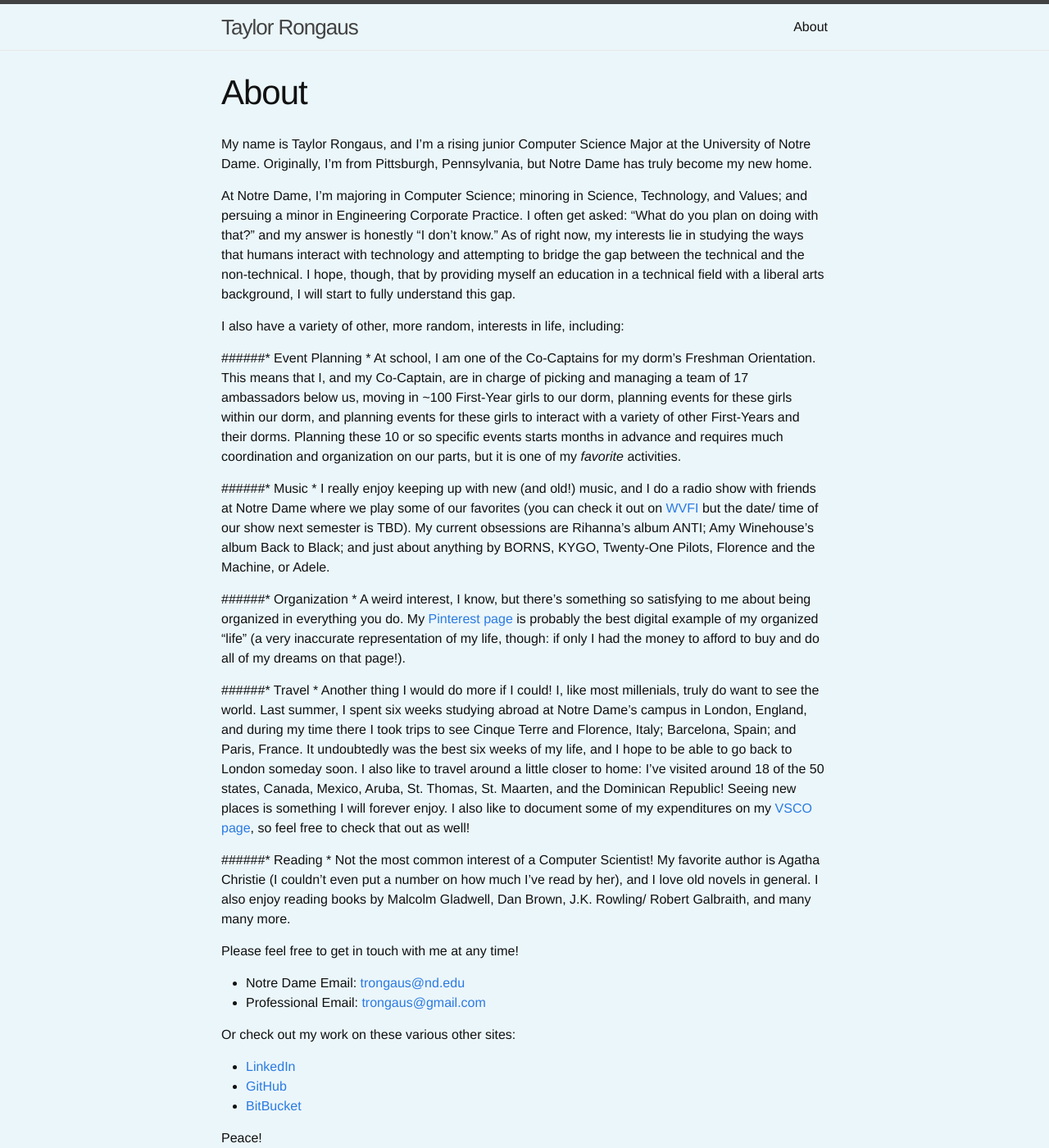
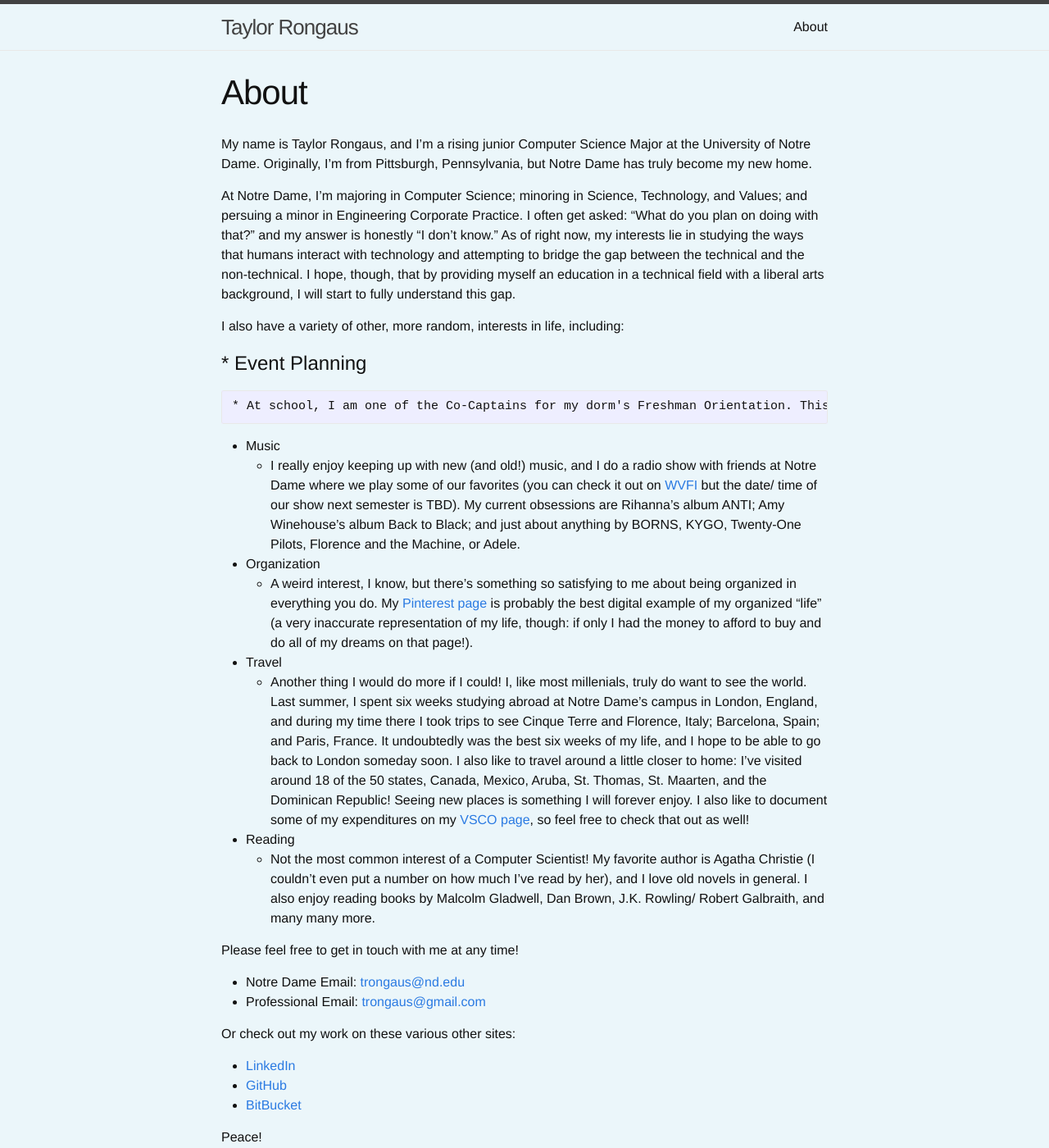
Before and after one commit to trongaus/trongaus.github.io, a Jekyll site: the page built from about.md, in a window 1280 px wide and 1400 px high. Shown: the whole window at 82% size. Built offline with Jekyll 4.4.1, drawn with Linux system fonts in a browser that asks for light colours.

Commit message:
messing with formatting

```diff
--- a/about.md
+++ b/about.md
@@ -10,19 +10,19 @@ At Notre Dame, I'm majoring in Computer Science; minoring in Science, Technology
 
 I also have a variety of other, more random, interests in life, including:
 
-######* Event Planning
+# * Event Planning #
 	* At school, I am one of the Co-Captains for my dorm's Freshman Orientation. This means that I, and my Co-Captain, are in charge of picking and managing a team of 17 ambassadors below us, moving in ~100 First-Year girls to our dorm, planning events for these girls within our dorm, and planning events for these girls to interact with a variety of other First-Years and their dorms. Planning these 10 or so specific events starts months in advance and requires much coordination and organization on our parts, but it is one of my *favorite* activities.
 
-######* Music
+* Music
 	* I really enjoy keeping up with new (and old!) music, and I do a radio show with friends at Notre Dame where we play some of our favorites (you can check it out on [WVFI][radioshow] but the date/ time of our show next semester is TBD). My current obsessions are Rihanna's album ANTI; Amy Winehouse's album Back to Black; and just about anything by BORNS, KYGO, Twenty-One Pilots, Florence and the Machine, or Adele.
 
-######* Organization
+* Organization
 	* A weird interest, I know, but there's something so satisfying to me about being organized in everything you do. My [Pinterest page][trongaus-pinterest] is probably the best digital example of my organized "life" (a very inaccurate representation of my life, though: if only I had the money to afford to buy and do all of my dreams on that page!).
 
-######* Travel
+* Travel
 	* Another thing I would do more if I could! I, like most millenials, truly do want to see the world. Last summer, I spent six weeks studying abroad at Notre Dame's campus in London, England, and during my time there I took trips to see Cinque Terre and Florence, Italy; Barcelona, Spain; and Paris, France. It undoubtedly was the best six weeks of my life, and I hope to be able to go back to London someday soon. I also like to travel around a little closer to home: I've visited around 18 of the 50 states, Canada, Mexico, Aruba, St. Thomas, St. Maarten, and the Dominican Republic! Seeing new places is something I will forever enjoy. I also like to document some of my expenditures on my [VSCO page][trongaus-vsco], so feel free to check that out as well!
 
-######* Reading
+* Reading
 	* Not the most common interest of a Computer Scientist! My favorite author is Agatha Christie (I couldn't even put a number on how much I've read by her), and I love old novels in general. I also enjoy reading books by Malcolm Gladwell, Dan Brown, J.K. Rowling/ Robert Galbraith, and many many more.
 
 
```
